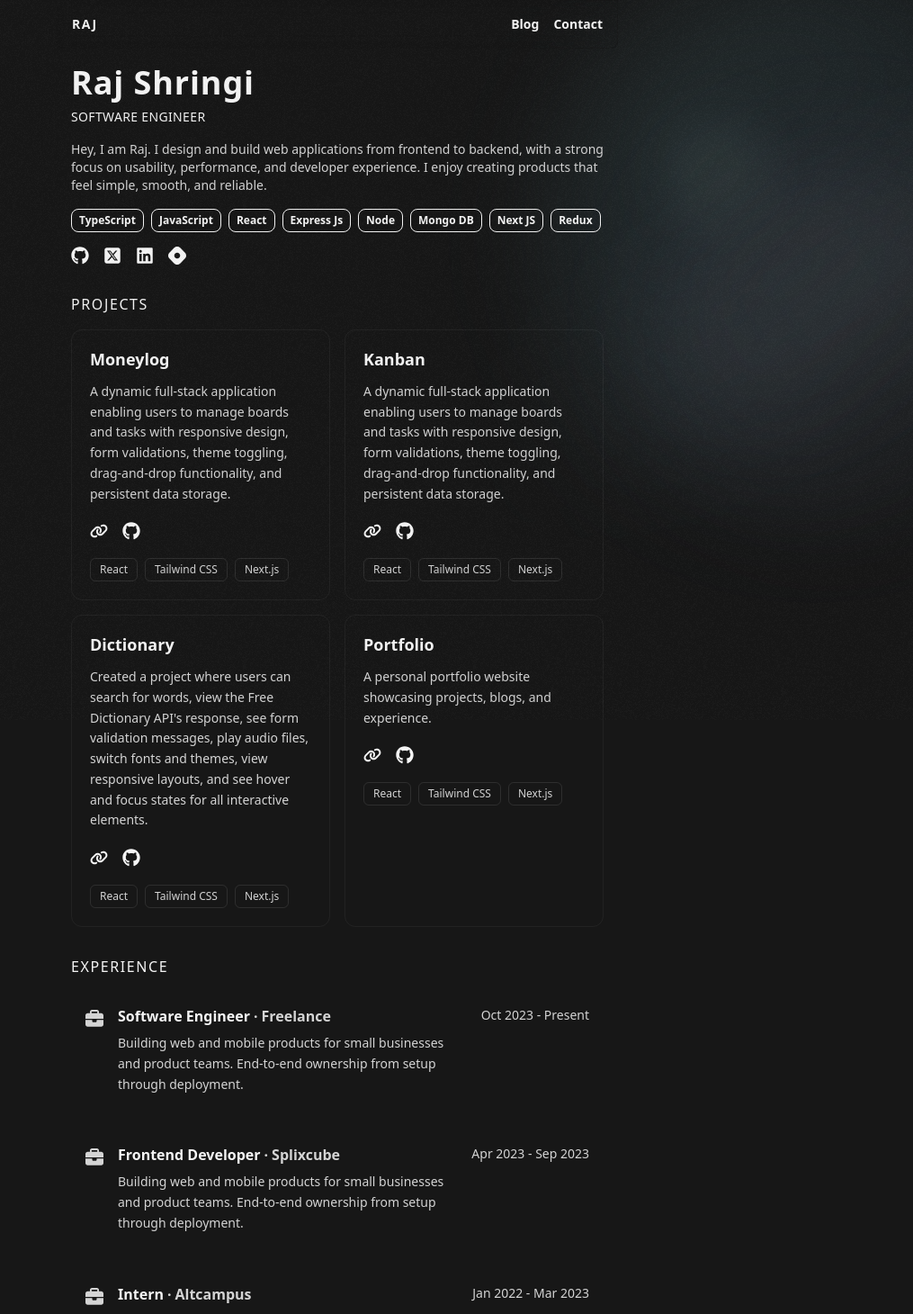
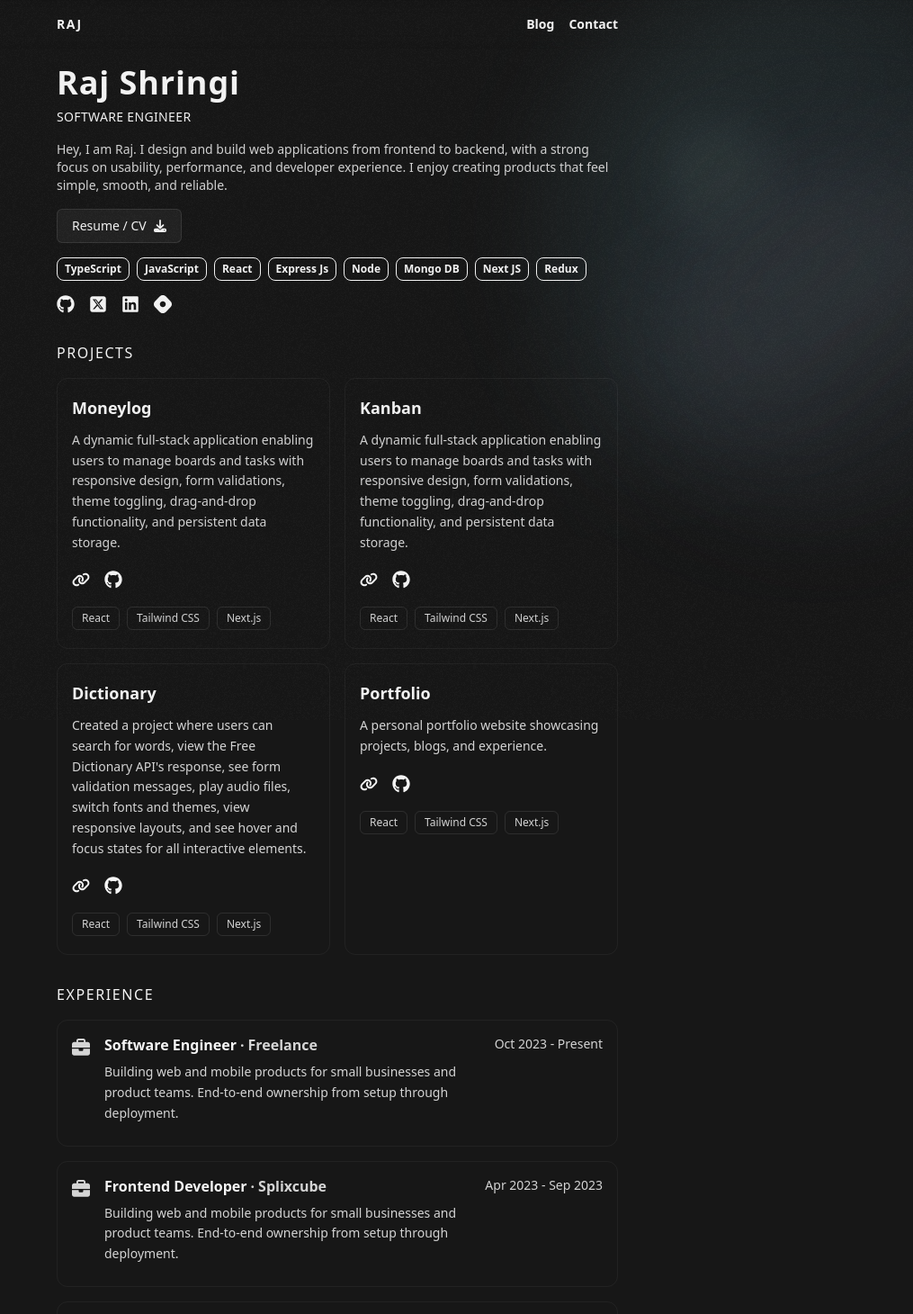
Before and after one commit to RajShringi/raj-portfolio, a Next.js app: page / in a window 1280 px wide. Shown: the top 1460 px of the page at 90% size, without its empty margins (265-1280 px from the left). Built offline with nearby package versions, Linux system fonts and the light colour scheme.

Commit message:
fixed padding issue and add download resume button

```diff
--- a/src/app/blog/[slug]/page.tsx
+++ b/src/app/blog/[slug]/page.tsx
@@ -48,7 +48,7 @@ export default async function Blog({ params }: BlogProps) {
           <article
             className="prose prose-neutral dark:prose-invert max-w-none
             prose-code:before:content-none
-            prose-code:after:content-none px-4"
+            prose-code:after:content-none"
           >
             <header className="not-prose mb-10">
               <div className="mb-4">
--- a/src/app/blog/page.tsx
+++ b/src/app/blog/page.tsx
@@ -9,7 +9,7 @@ export default function Blogs() {
 
   return (
     <Container>
-      <div className="flex flex-col gap-4 px-4">
+      <div className="flex flex-col gap-4">
         <h4 className="uppercase tracking-widest">Blogs</h4>
 
         <div className="space-y-4">
--- /dev/null
+++ b/src/components/download-resume-button.tsx
@@ -0,0 +1,13 @@
+import { FaDownload } from "react-icons/fa6";
+
+export default function DownloadResumeButton() {
+  return (
+    <a
+      href="/resume/Raj_Shringi_Res.pdf"
+      download="Raj-Shringi-Resume.pdf"
+      className="inline-flex items-center gap-2 rounded-md border border-white/10 bg-white/5 px-4 py-2 text-sm transition-colors hover:bg-white/10"
+    >
+      Resume / CV <FaDownload />
+    </a>
+  );
+}
--- a/src/components/experience.tsx
+++ b/src/components/experience.tsx
@@ -37,7 +37,7 @@ export default function Experience() {
       initial={{ opacity: 0, y: 20, filter: "blur(10px)" }}
       whileInView={{ opacity: 1, y: 0, filter: "blur(0px)" }}
       transition={{ duration: 0.3, ease: "easeInOut", delay: 0.3 }}
-      className="flex flex-col gap-4 px-4"
+      className="flex flex-col gap-4"
     >
       <h4 className="uppercase tracking-widest">Experience</h4>
 
@@ -52,6 +52,7 @@ export default function Experience() {
               grid grid-cols-1 gap-4
               rounded-xl px-4 py-4
               transition-colors duration-300
+              border border-white/5
               hover:bg-neutral-50/10
               sm:grid-cols-[auto_1fr]
               lg:grid-cols-[auto_1fr_auto]
--- a/src/components/footer.tsx
+++ b/src/components/footer.tsx
@@ -7,7 +7,7 @@ export default function Footer() {
       <footer
         className="
           flex flex-col items-center gap-4
-          px-4 py-6
+          py-6
           text-center
           sm:flex-row sm:justify-between
           sm:text-left
--- a/src/components/hero.tsx
+++ b/src/components/hero.tsx
@@ -3,6 +3,7 @@
 import { motion } from "motion/react";
 import Skills from "./skills";
 import Socials from "./socials";
+import DownloadResumeButton from "./download-resume-button";
 
 export default function Hero() {
   return (
@@ -10,7 +11,7 @@ export default function Hero() {
       initial={{ opacity: 0, y: 20, filter: "blur(10px)" }}
       whileInView={{ opacity: 1, y: 0, filter: "blur(0px)" }}
       transition={{ duration: 0.3, ease: "easeInOut" }}
-      className="space-y-4 px-4"
+      className="space-y-4"
     >
       <div className="space-y-2">
         <h1 className="text-4xl font-bold tracking-wide">Raj Shringi</h1>
@@ -24,7 +25,7 @@ export default function Hero() {
         experience. I enjoy creating products that feel simple, smooth, and
         reliable.
       </p>
-
+      <DownloadResumeButton />
       <Skills />
       <Socials />
     </motion.div>
--- a/src/components/navbar.tsx
+++ b/src/components/navbar.tsx
@@ -4,11 +4,12 @@ import Container from "./container";
 export default function Navbar() {
   return (
     <div className="fixed top-0 left-0 right-0 w-full z-50">
-      <Container>
-        <nav
-          className="flex items-center justify-between py-4 px-4 border border-background/50
+      <header
+        className="border border-background/5
     backdrop-blur-sm rounded-b-lg"
       >
+        <Container>
+          <nav className="flex items-center justify-between py-4">
             <Link href="/" className="tracking-widest text-sm font-bold">
               RAJ
             </Link>
@@ -22,6 +23,7 @@ export default function Navbar() {
             </ul>
           </nav>
         </Container>
+      </header>
     </div>
   );
 }
--- a/src/components/projects.tsx
+++ b/src/components/projects.tsx
@@ -57,7 +57,7 @@ export default function Projects() {
       initial={{ opacity: 0, y: 20, filter: "blur(10px)" }}
       whileInView={{ opacity: 1, y: 0, filter: "blur(0px)" }}
       transition={{ duration: 0.3, ease: "easeInOut" }}
-      className="flex flex-col gap-4 px-4"
+      className="flex flex-col gap-4"
     >
       <h4 className="uppercase tracking-widest">Projects</h4>
 
@@ -70,13 +70,13 @@ export default function Projects() {
             transition={{ duration: 0.3, ease: "easeInOut" }}
             className="
               group flex h-full flex-col
-              overflow-hidden rounded-xl
+              overflow-hidden rounded-xl px-4
+              transition-all duration-300
               border border-white/5
-              transition-all duration-300
               hover:bg-neutral-50/10
             "
           >
-            <div className="flex h-full flex-col gap-5 px-4 py-4 sm:px-5 sm:py-5">
+            <div className="flex h-full flex-col gap-5 py-4 sm:py-5">
               {/* content */}
               <div className="space-y-3">
                 <h5 className="text-base font-semibold leading-snug sm:text-lg">
```
Also changed, not shown: 1 other file (tests, documents, lock files or other folders). Lines whose indentation alone changed are shown as unchanged.
